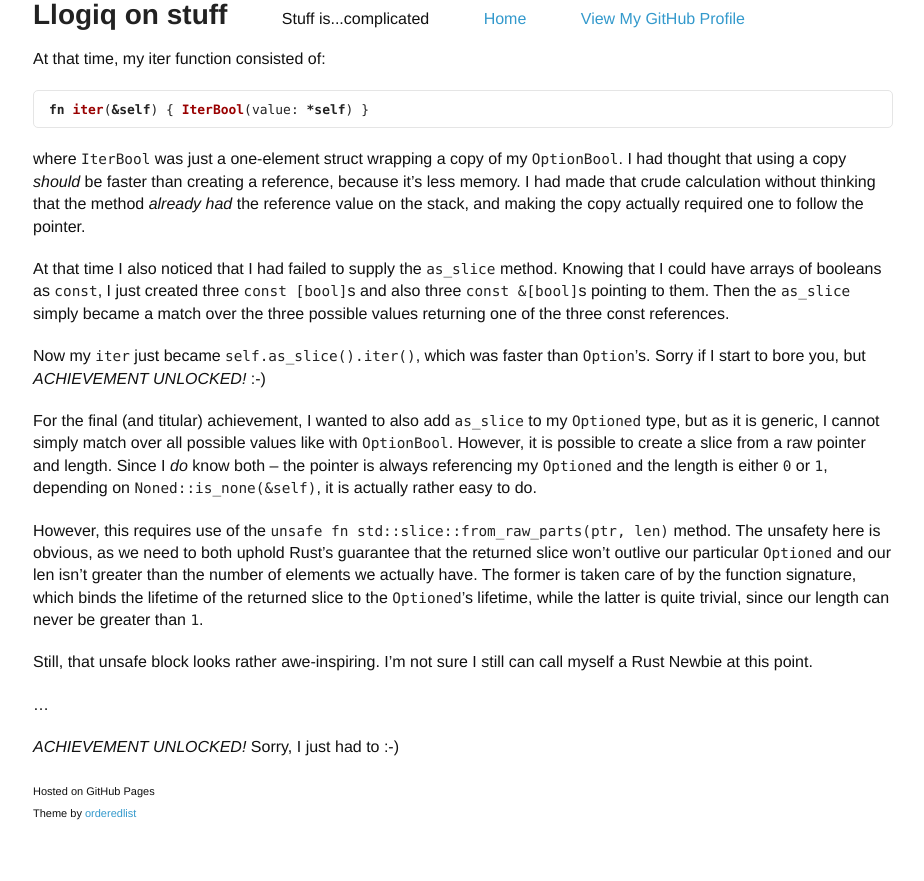
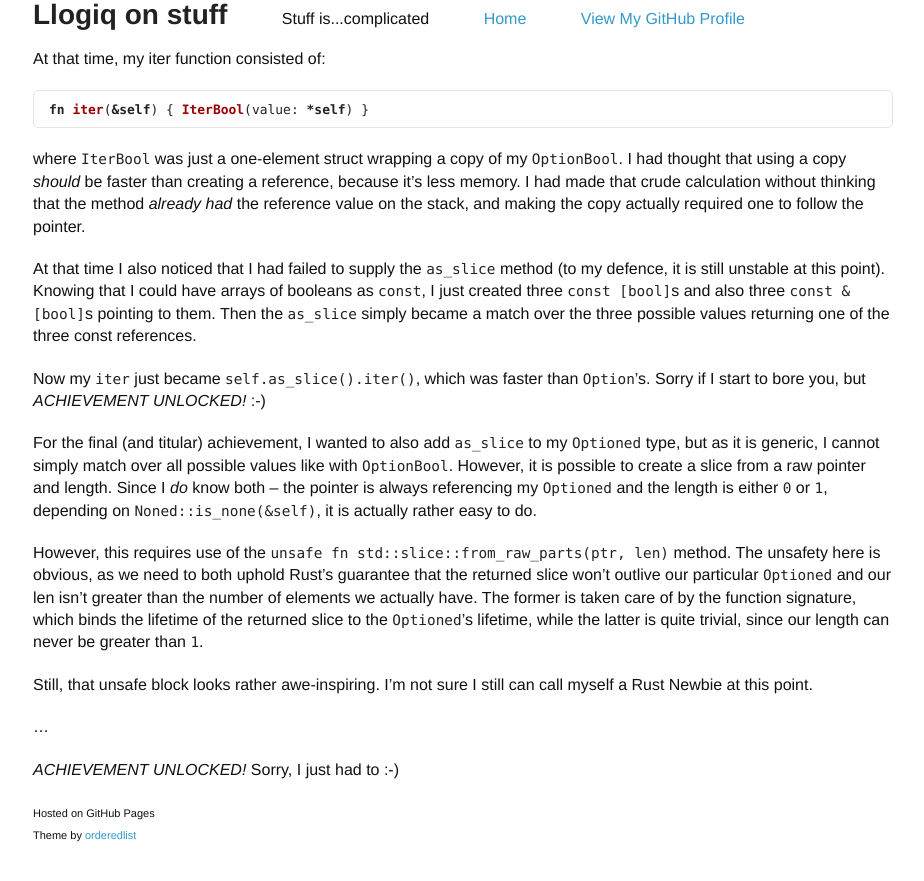
Before and after one commit to llogiq/llogiq.github.io, a Jekyll site: the page built from _posts/2015-07-23-unsafe.md, in a window 1280 px wide and 900 px high, scrolled down 1115 px. Shown: the top 881 px of the window, without its empty margins (177-1101 px from the left). Built offline with Jekyll 4.4.1, drawn with Linux system fonts in a browser that asks for light colours.

```diff
--- a/_posts/2015-07-23-unsafe.md
+++ b/_posts/2015-07-23-unsafe.md
@@ -81,10 +81,11 @@ reference value on the stack, and making the copy actually required one
 to follow the pointer.
 
 At that time I also noticed that I had failed to supply the `as_slice`
-method. Knowing that I could have arrays of booleans as `const`, I just
-created three `const [bool]`s and also three `const &[bool]`s pointing
-to them. Then the `as_slice` simply became a match over the three
-possible values returning one of the three const references.
+method (to my defence, it is still unstable at this point). Knowing
+that I could have arrays of booleans as `const`, I just created three
+`const [bool]`s and also three `const &[bool]`s pointing to them. Then
+the `as_slice` simply became a match over the three possible values
+returning one of the three const references.
 
 Now my `iter` just became `self.as_slice().iter()`, which was faster
 than `Option`'s. Sorry if I start to bore you, but
```
